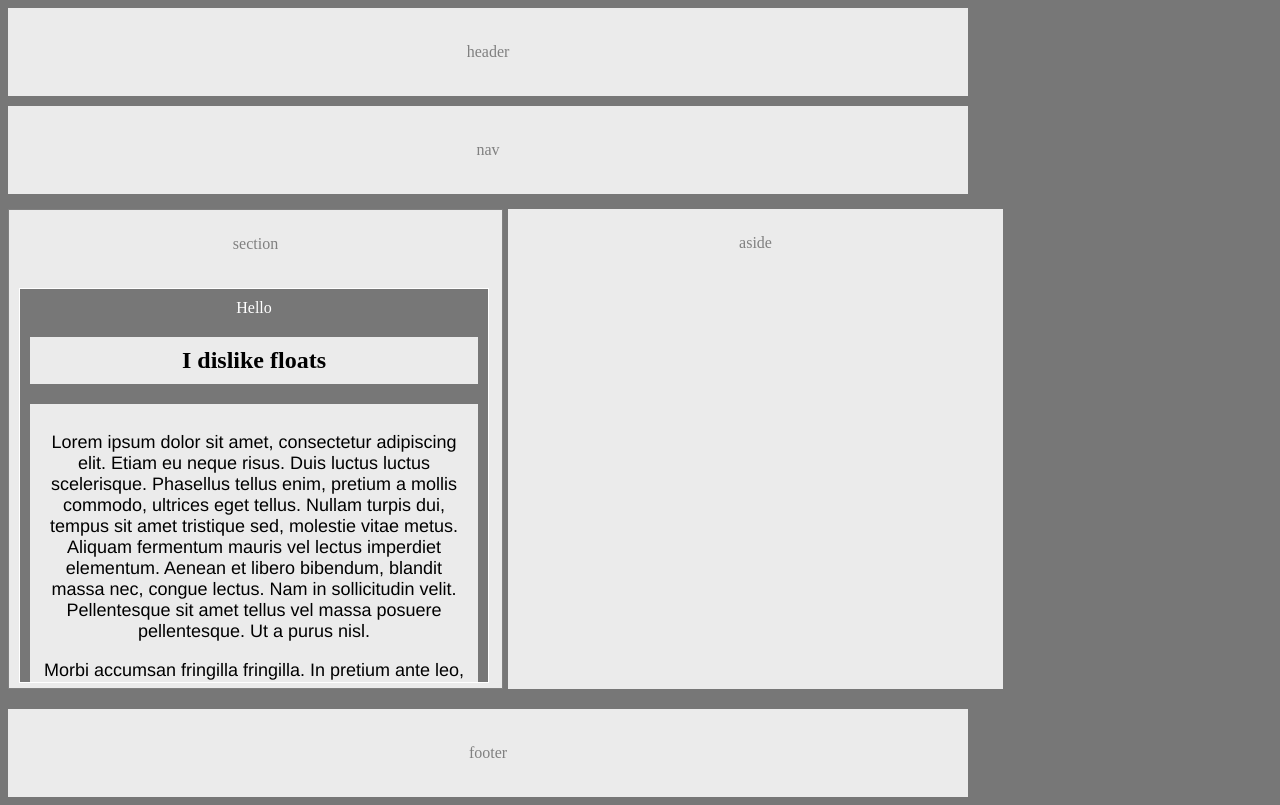
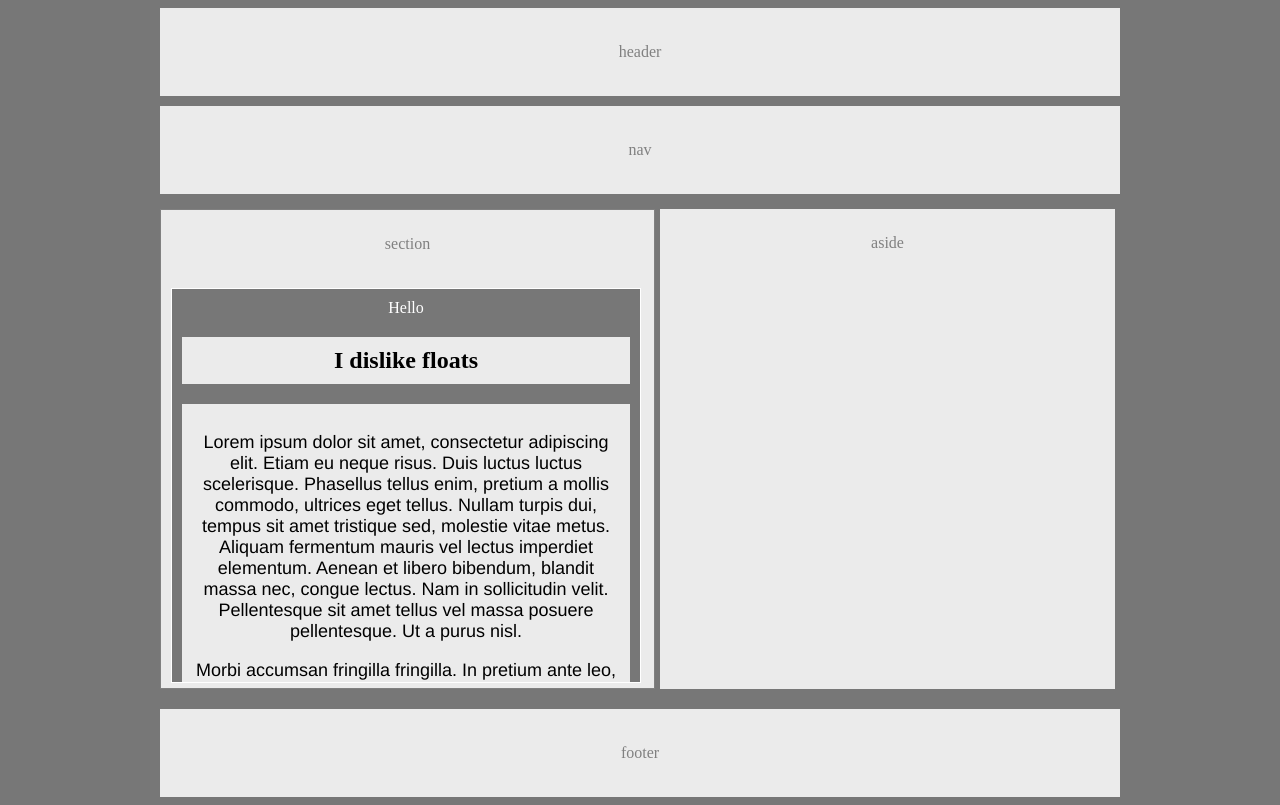
Before and after one commit to joycetio/HW_Wireframe, a plain HTML site: page index.html in a window 1280 px wide. Drawn offline with Linux system fonts and the light colour scheme.

Commit message:
update HTML and CSS

```diff
--- a/index.html
+++ b/index.html
@@ -8,6 +8,8 @@
 </head>
 
 <body>
+
+	<div id="all">
 
 	<header>header</header>
 
@@ -38,5 +40,7 @@
 	footer
 	</footer>
 
+	</div>
+
 </body>
 </html>
--- a/style.css
+++ b/style.css
@@ -6,6 +6,11 @@
 
 body {
 	background: #777;
+}
+
+#all {
+	width: 960px;
+	margin: auto;
 }
 
 header {
@@ -41,7 +46,7 @@ nav {
 	margin: 5px;
 	margin-bottom: 20px;
 	padding: 25px 10px 10px 10px;
-	width: 495px;
+	width: 455px;
 	height: 480px;
 	background: #ebebeb;
 	color: gray;
```
